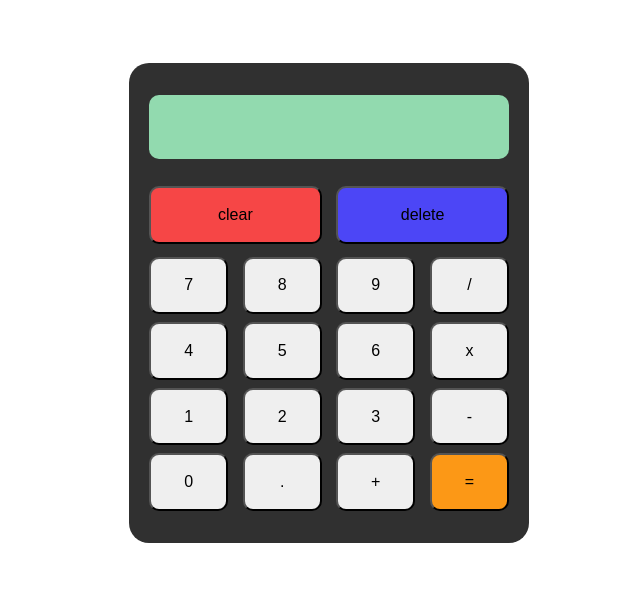
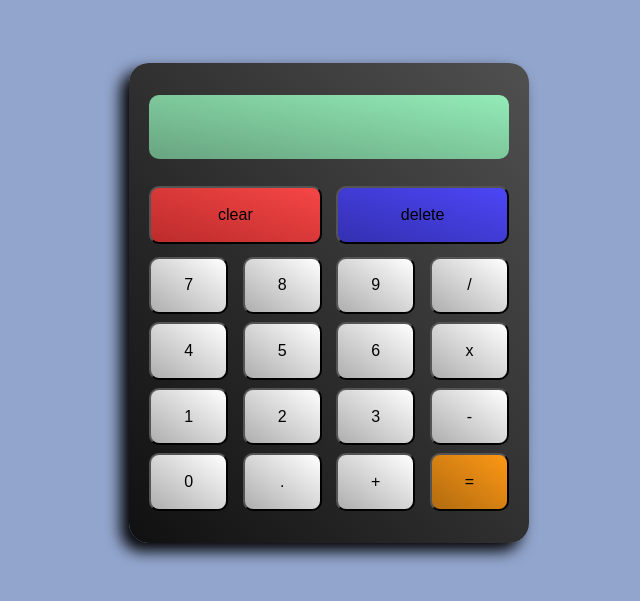
Before and after one commit to davidriver12/calculator, a plain HTML site: page index.html in a window 1280 px wide. Shown: the part 105-706 px from the top of the page, without its empty margins (319-959 px from the left). Drawn offline with Linux system fonts and the light colour scheme.

Commit message:
Add gradients on buttons and background color

```diff
--- a/css/style.css
+++ b/css/style.css
@@ -4,6 +4,7 @@ html, body {
 }
 
 body {
+    background-color: #92A5CD;
     display: flex;
     flex-direction: column;
     align-items: center;
@@ -11,7 +12,8 @@ body {
 }
 
 #calculator {
-    background-color: rgb(48, 48, 48);
+    box-shadow: -8px 8px 15px black;
+    background-image: linear-gradient(to bottom left, #505050, #101010);
     border-radius: 20px;
     display: flex;
     flex-direction: column;
@@ -28,7 +30,7 @@ body {
     margin: 10%;
     margin-top: 8%;
     margin-bottom: 8%;
-    background-color: rgb(146, 218, 175);
+    background-image: linear-gradient(to bottom left, #93ECB7, #68A480);
     border-radius: 10px;
     height: 15%;
     width: 90%;
@@ -52,6 +54,7 @@ body {
 }
 
 button {
+    background-image: linear-gradient(to bottom left, #FFFFFF, #AEAEAE);
     font-size: 16px;
     border-radius: 10px;
     height: 100%;
@@ -64,15 +67,15 @@ button {
 }
 
 #clearBtn {
-    background-color: #F64646;
+    background-image: linear-gradient(to bottom left, #F64646, #BC2B2B);
 }
 
 #delBtn {
-    background-color: #4C46F6;
+    background-image: linear-gradient(to bottom left, #4C46F6, #3430B0);
 }
 
 #btn16 {
-    background-color: #FC9816;
+    background-image: linear-gradient(to bottom left, #FC9816, #B26B0F);
 }
 
 #miniDisplay {
--- a/javascript/javascript.js
+++ b/javascript/javascript.js
@@ -147,7 +147,7 @@ for (let x=0; x<4; x++){
         button.addEventListener('click', function(){
             if (isNaN(button.textContent) && button.textContent != '.'){
                 if (button.textContent == '='){
-                    if (miniDisplay.textContent){
+                    if (miniDisplay.textContent && display.textContent){
                         equalClicked();
                         if (!dotOn){
                             toggleDot();
@@ -201,7 +201,7 @@ document.onkeydown = function (e) {
             break;
         case 57 : btn3.click();
             break;
-        case 191 : btn4.click();
+        case 68 : btn4.click();
             break;
         case 52 : btn5.click();
             break;
@@ -225,7 +225,7 @@ document.onkeydown = function (e) {
             break;
         case 107 : btn15.click();
             break;
-        case 13 : btn16.click();
+        case 82 : btn16.click();
             break;
     }
   }
```
